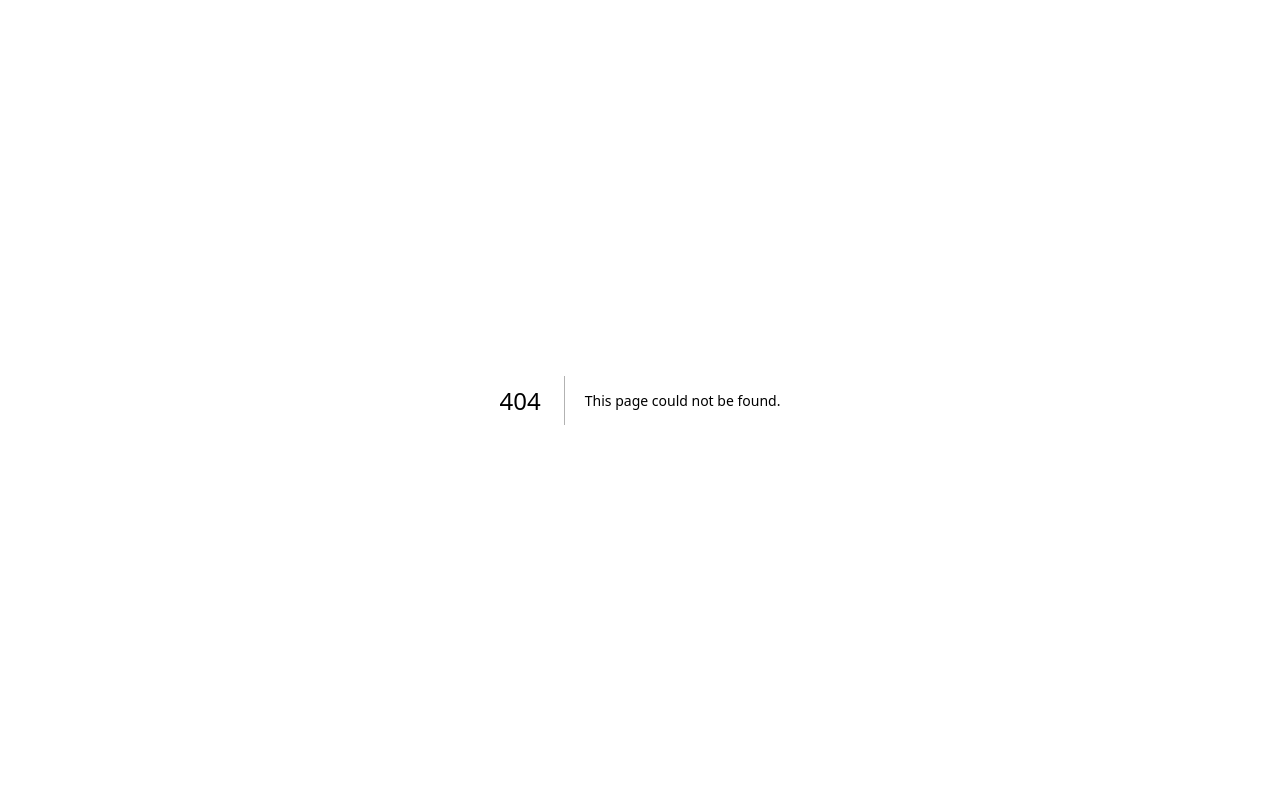
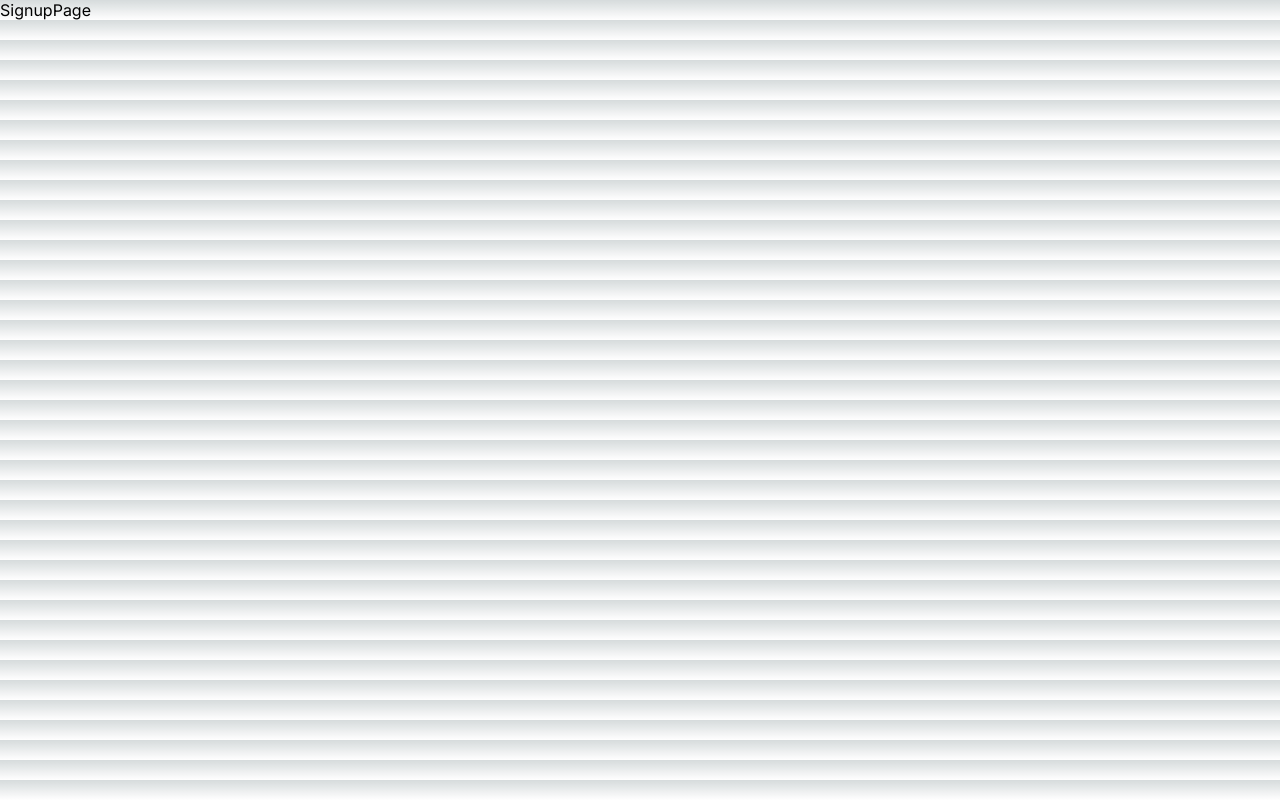
Before and after one commit to zukatahara/freelancer-app, a Next.js app: page /signup in a window 1280 px wide. Before the commit this address had no page. Built offline with nearby package versions, Linux system fonts and the light colour scheme.

Commit message:
new router app

```diff
--- /dev/null
+++ b/app/signup/page.js
@@ -0,0 +1,7 @@
+import React from 'react'
+
+export default function SignupPage() {
+    return (
+        <div>SignupPage</div>
+    )
+}
--- a/package.json
+++ b/package.json
@@ -9,6 +9,7 @@
     "lint": "next lint"
   },
   "dependencies": {
+    "bootstrap": "^5.3.0",
     "eslint": "8.43.0",
     "eslint-config-next": "13.4.7",
     "next": "13.4.7",
```
Also changed, not shown: app/login/page.js (added, +7 -0 lines), component/Footer/index.js (added), component/Header/index.js (added).
